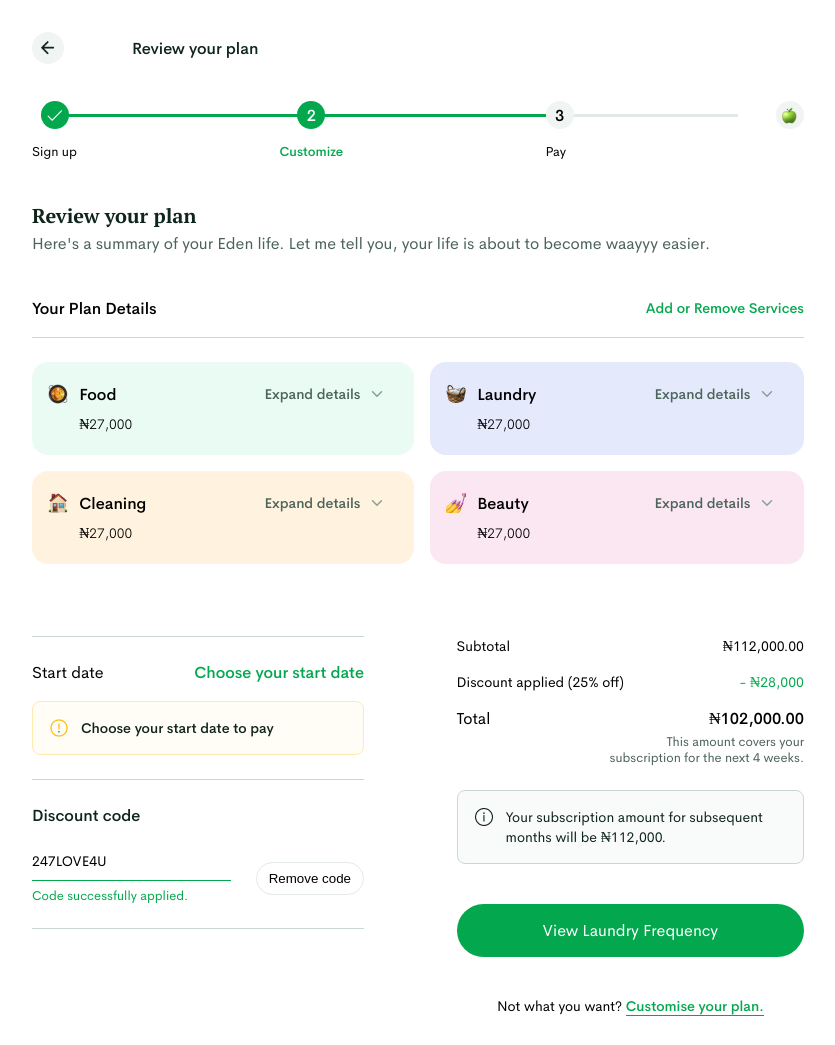
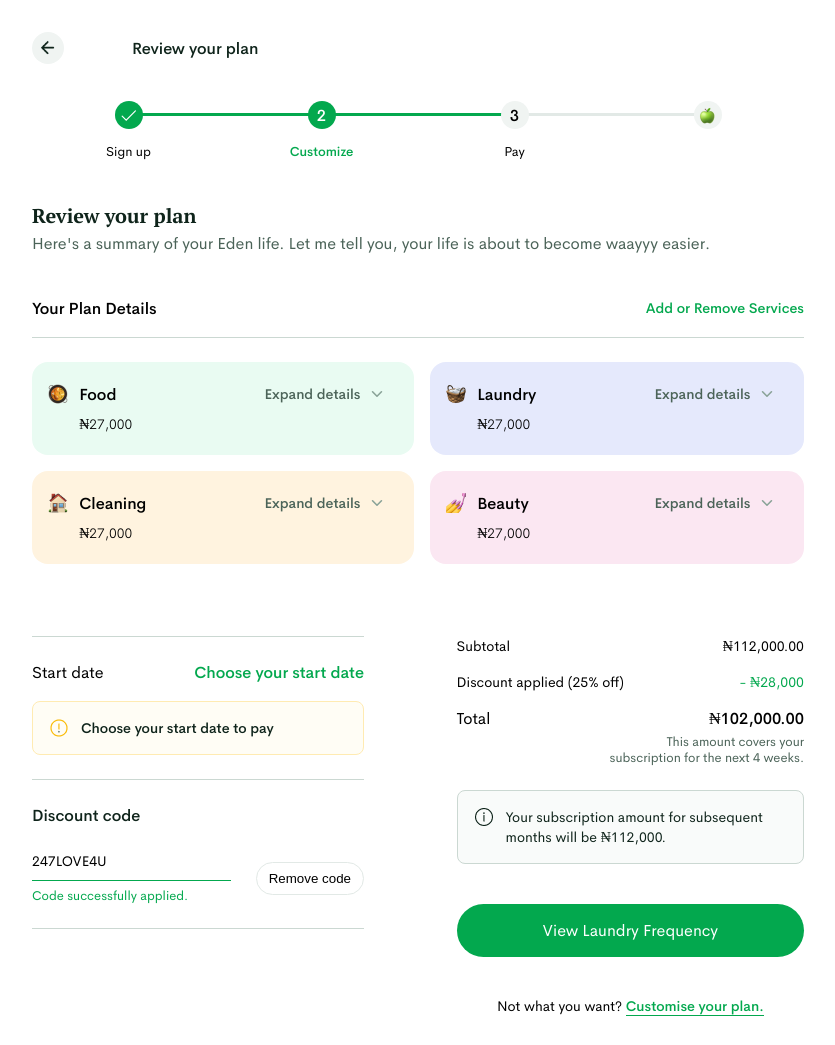
Before and after one commit to toriola998/Food-life, a plain HTML site: page index.html in a window 1280 px wide. Shown: the whole page, without its empty margins (222-1057 px from the left). Drawn offline with Linux system fonts and the light colour scheme.

Commit message:
FIX: fixed overflowing timeline

```diff
--- a/index.html
+++ b/index.html
@@ -34,7 +34,7 @@
                         <span>Pay</span>
                     </li>
                     <li>
-                        <span class="grey-num">
+                        <span class="grey-num grey-num-4">
                             <img src="assets/icons/apple.png" alt="" />
                         </span>
                     </li>
--- a/style.css
+++ b/style.css
@@ -714,9 +714,7 @@ nav ul span:not(.green-text) {
 .half-done p:nth-child(1)::before,
 .half-done p:nth-child(2):before,
 .all-done p:not(:last-child)::after,
-.half-done p:nth-child(1):after,
-ul.home-timeline .green-num::after,
-ul.home-timeline .grey-num-3::after {
+.half-done p:nth-child(1):after {
     content: "";
     position: absolute;
 }
@@ -768,6 +766,7 @@ ul.home-timeline span:nth-child(1){
     padding: rem;
     height: 28px;
     width: 28px;
+
 }
 
 ul.home-timeline .green-num{
@@ -792,28 +791,7 @@ ul.home-timeline span:nth-child(3){
     font-size: 13px;
     margin-top: -7px;
     display: flex;
-}
-
-ul.home-timeline .green-num::after {
-    display: block;
-    width: 31vw;
-    height: 3px;
-    background-color: var(--green-1);
-    z-index: -1;
-    left: 0;
-}
-
-ul.home-timeline .grey-num-3 {
-    position: relative;
-}
-
-ul.home-timeline .grey-num-3::after {
-    display: block;
-    width: 25vw;
-    height: 3px;
-    background-color: var(--grey-3);
-    z-index: -1;
-    left: 0;
+    justify-content: center;
 }
 
 @media only screen and (min-width: 600px) {
@@ -878,14 +856,32 @@ ul.home-timeline .grey-num-3::after {
         max-height: inherit;
         overflow-y: unset;
     }
-
-    ul.home-timeline .grey-num-3::after {
-        width: 22vw;
-    }
 }
 
-@media only screen and (min-width: 1200px) {
-    ul.home-timeline .grey-num-3::after {
-        width: 15vw;
-    }
+ul.home-timeline li {
+    width: 100%;
+    position: relative;
 }
+
+ul.home-timeline li:nth-child(1)::after,
+ul.home-timeline li:nth-child(2)::after,
+ul.home-timeline li:nth-child(3)::after {
+    content: '';
+    position: absolute;
+    display: block;
+    height: 3px;
+    z-index: -1;
+    left: 0;
+    width: 100%;
+    top: 12px;
+    left: 50%;
+}
+
+ul.home-timeline li:nth-child(1)::after,
+ul.home-timeline li:nth-child(2)::after {
+    background-color: var(--green-1);
+}
+
+ul.home-timeline li:nth-child(3)::after {
+    background-color: var(--grey-3);
+}
```
